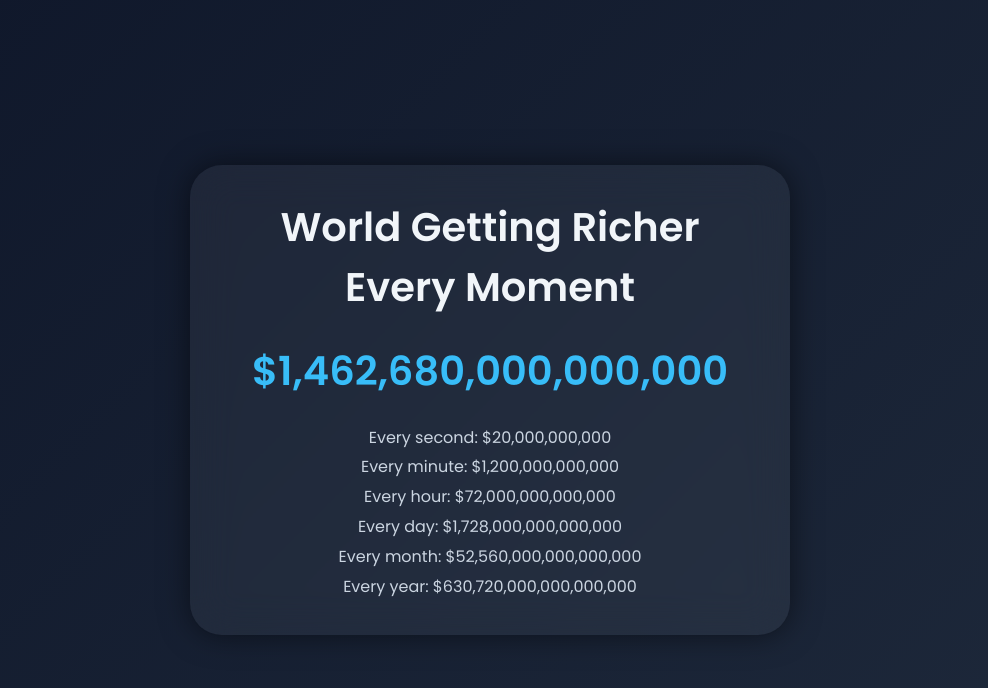
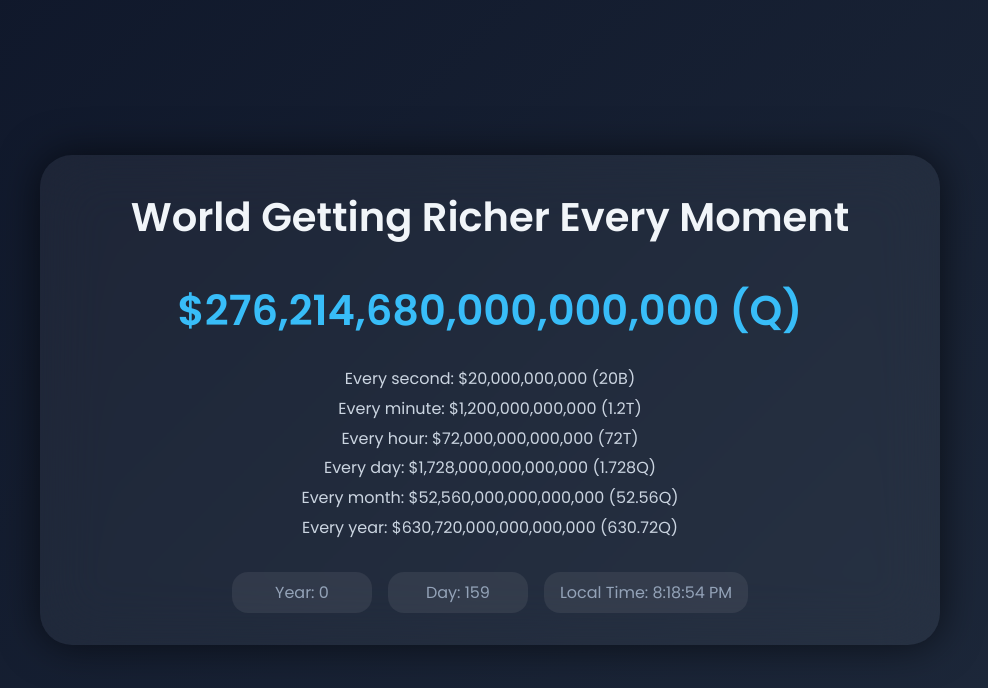
Before and after one commit to mahdipormilad/world-richer, a plain HTML site: page index.html in a window 1280 px wide. Shown: the whole page, without its empty margins (150-1138 px from the left). Drawn offline with Linux system fonts and the light colour scheme.

Commit message:
Update index.html

```diff
--- a/index.html
+++ b/index.html
@@ -1,16 +1,17 @@
 <!DOCTYPE html>
 <html lang="en">
 <head>
-  <meta charset="UTF-8">
-  <meta name="viewport" content="width=device-width, initial-scale=1.0">
-  <title>World Getting Richer Every Moment</title>
-  <link href="https://fonts.googleapis.com/css2?family=Poppins:wght@400;600&display=swap" rel="stylesheet">
+  <meta charset="UTF-8" />
+  <meta name="viewport" content="width=device-width, initial-scale=1" />
+  <title>World Wealth Counter</title>
+  <link href="https://fonts.googleapis.com/css2?family=Poppins:wght@400;600&display=swap" rel="stylesheet" />
   <style>
     * {
       margin: 0;
       padding: 0;
       box-sizing: border-box;
     }
+
     body {
       font-family: 'Poppins', sans-serif;
       background: linear-gradient(135deg, #0f172a, #1e293b);
@@ -20,28 +21,74 @@
       align-items: center;
       height: 100vh;
       text-align: center;
+      overflow: hidden;
+      padding: 1rem;
     }
+
     .container {
-      max-width: 600px;
+      max-width: 900px;
+      width: 100%;
       padding: 2rem;
       background: rgba(255, 255, 255, 0.05);
       border-radius: 2rem;
-      box-shadow: 0 0 30px rgba(0,0,0,0.5);
-      backdrop-filter: blur(20px);
+      box-shadow: 0 0 40px rgba(0, 0, 0, 0.6);
+      backdrop-filter: blur(30px);
     }
+
     h1 {
       font-size: 2.5rem;
-      margin-bottom: 1rem;
+      margin-bottom: 2rem;
     }
+
     .counter {
-      font-size: 2.5rem;
+      font-size: 2.6rem;
       font-weight: 600;
       color: #38bdf8;
       margin: 1.5rem 0;
+      white-space: nowrap;
+      overflow-x: auto;
+      min-width: 450px; /* Fixed width */
+      font-variant-numeric: tabular-nums; /* Monospaced numbers */
     }
+
     .details p {
       margin: 0.3rem 0;
       color: #cbd5e1;
+    }
+
+    .info-bar {
+      display: flex;
+      justify-content: center;
+      align-items: center;
+      margin-top: 2rem;
+      font-size: 1rem;
+      color: #94a3b8;
+      flex-wrap: wrap;
+      gap: 1rem;
+    }
+
+    .info-bar span {
+      background: rgba(255, 255, 255, 0.07);
+      padding: 0.5rem 1rem;
+      border-radius: 1rem;
+      display: inline-block;
+      min-width: 140px; /* Fixed width */
+      text-align: center;
+      font-variant-numeric: tabular-nums; /* Monospaced numbers */
+    }
+
+    @media (max-width: 600px) {
+      h1 {
+        font-size: 2rem;
+      }
+      .counter {
+        font-size: 2.2rem;
+        min-width: 100%;
+      }
+      .info-bar {
+        flex-direction: column;
+        align-items: center;
+      }
     }
   </style>
 </head>
@@ -50,29 +97,65 @@
   <div class="container">
     <h1>World Getting Richer Every Moment</h1>
     <div class="counter" id="counter">$0</div>
+
     <div class="details">
-    <p>Every second: $20,000,000,000</p>
-    <p>Every minute: $1,200,000,000,000</p>
-    <p>Every hour: $72,000,000,000,000</p>
-    <p>Every day: $1,728,000,000,000,000</p>
-    <p>Every month: $52,560,000,000,000,000</p>
-    <p>Every year: $630,720,000,000,000,000</p>
+      <p>Every second: $20,000,000,000 (20B)</p>
+      <p>Every minute: $1,200,000,000,000 (1.2T)</p>
+      <p>Every hour: $72,000,000,000,000 (72T)</p>
+      <p>Every day: $1,728,000,000,000,000 (1.728Q)</p>
+      <p>Every month: $52,560,000,000,000,000 (52.56Q)</p>
+      <p>Every year: $630,720,000,000,000,000 (630.72Q)</p>
+    </div>
+
+    <div class="info-bar">
+      <span id="year">Year: 0</span>
+      <span id="day">Day: 159</span>
+      <span id="localTime">Local Time: --:--:--</span>
     </div>
   </div>
 
   <script>
-  const startTime = new Date("2025-06-09T00:00:00Z").getTime();
     const ratePerSecond = 20000000000;
+    const startTime = new Date("2025-01-01T00:00:00Z");
 
-  function updateCounter() {
-    const now = new Date().getTime();
+    function getUnitLabel(num) {
+      if (num >= 1e15) return 'Q'; // Quadrillion
+      if (num >= 1e12) return 'T'; // Trillion
+      if (num >= 1e9) return 'B';  // Billion
+      if (num >= 1e6) return 'M';  // Million
+      return '';
+    }
+
+    function updateCounter(now) {
       const secondsPassed = Math.floor((now - startTime) / 1000);
       const total = ratePerSecond * secondsPassed;
-    document.getElementById('counter').textContent = "$" + total.toLocaleString();
+      const unit = getUnitLabel(total);
+      const formatted = "$" + total.toLocaleString('en-US');
+      document.getElementById("counter").textContent = formatted + ` (${unit})`;
     }
 
-  setInterval(updateCounter, 1000);
-  updateCounter();
+    function updateDayYear(now) {
+      const diffTime = now - startTime;
+      const daysPassed = Math.floor(diffTime / 86400000);
+      const years = Math.floor(daysPassed / 365);
+      document.getElementById("year").textContent = `Year: ${years}`;
+      document.getElementById("day").textContent = `Day: ${daysPassed}`;
+    }
+
+    function updateLocalClock(now) {
+      document.getElementById("localTime").textContent =
+        "Local Time: " + now.toLocaleTimeString();
+    }
+
+    function updateAll() {
+      const now = new Date();
+      updateCounter(now);
+      updateDayYear(now);
+      updateLocalClock(now);
+    }
+
+    setInterval(updateAll, 1000);
+    updateAll();
   </script>
 
 </body>
```
Lines whose indentation alone changed are shown as unchanged.
